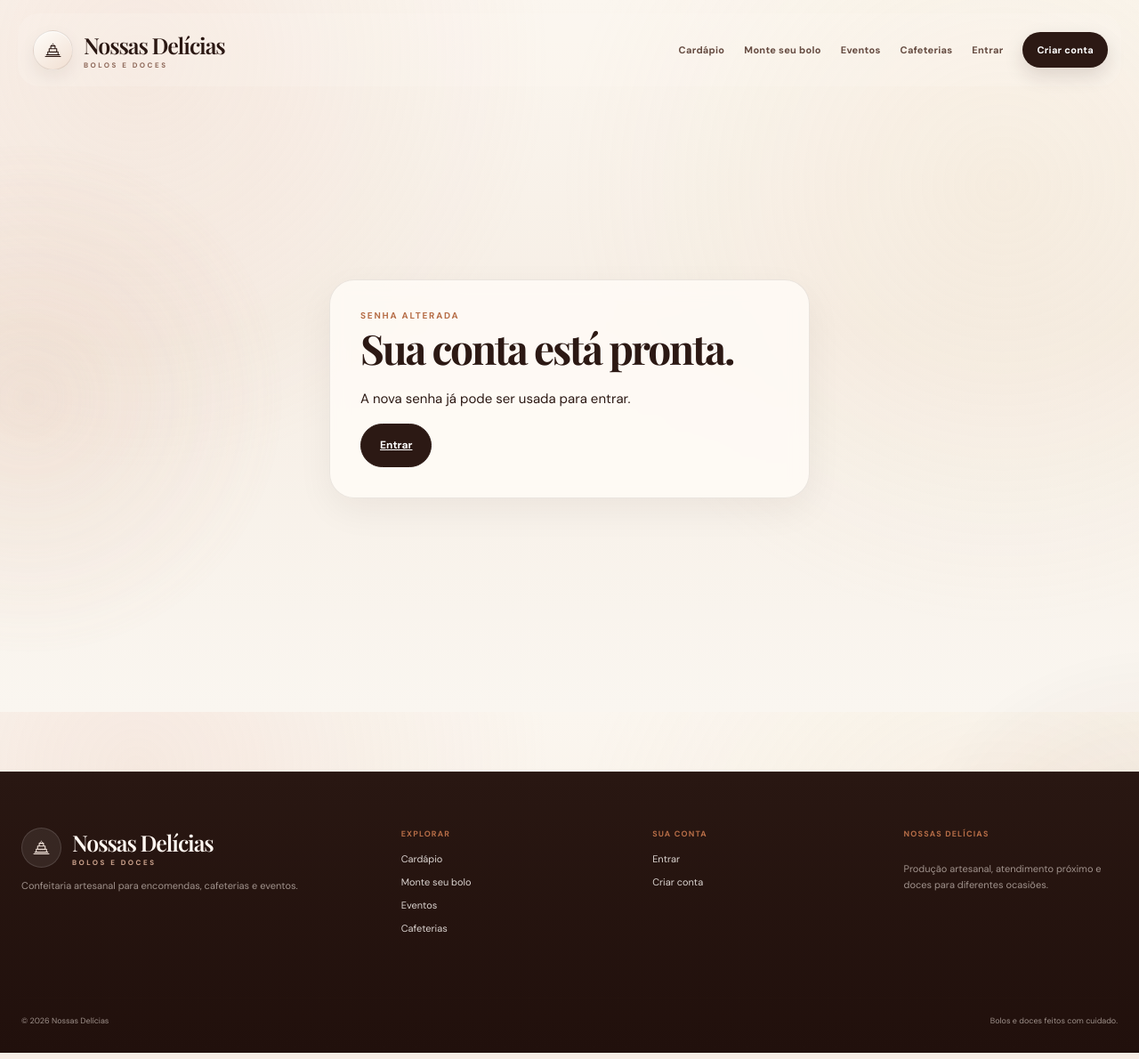
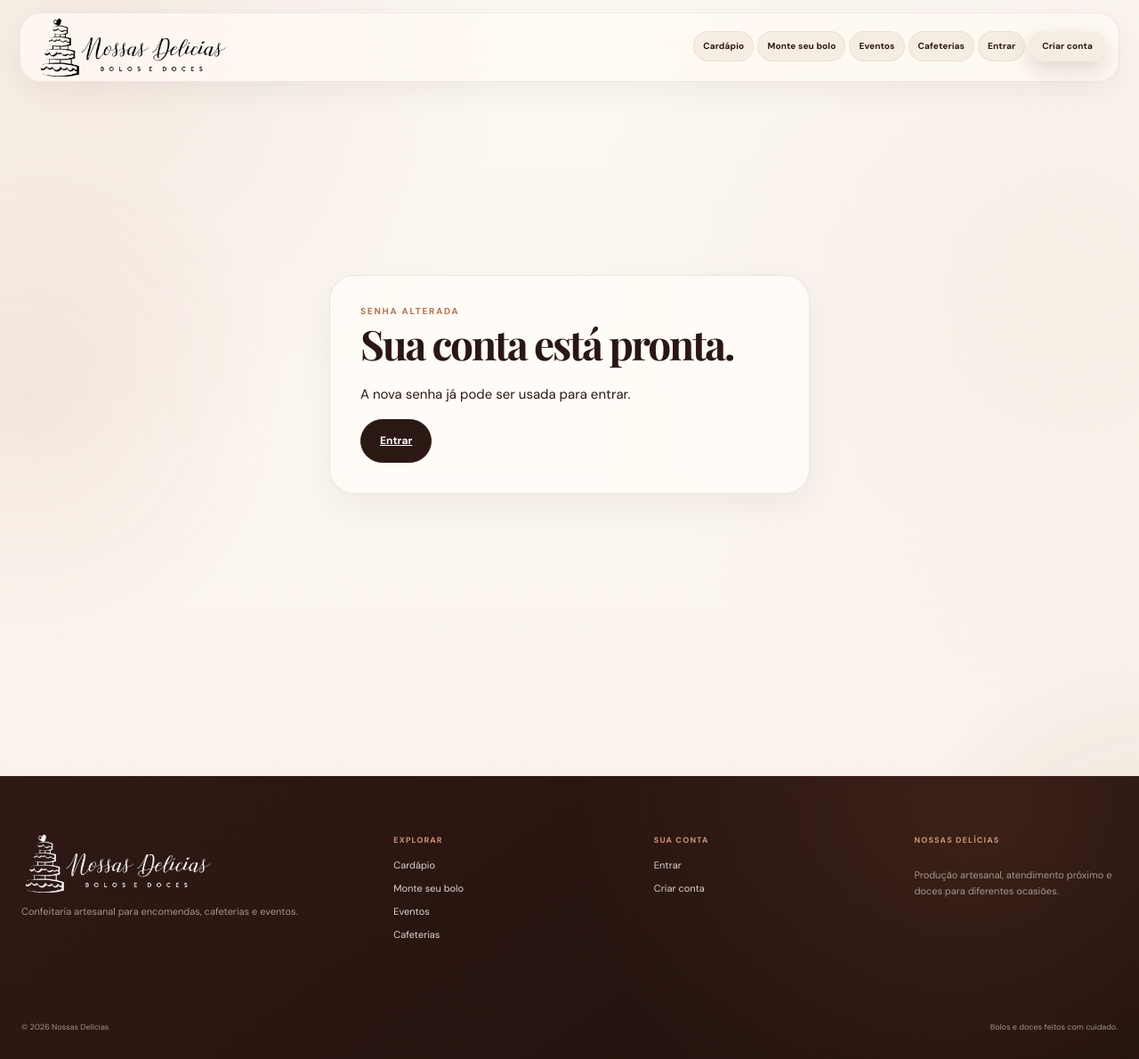
Before and after one commit to GabrielSantanaBR/nossas-delicias-site, a Django app: template templates/registration/password_reset_complete.html in a window 1280 px wide. Shown: the whole page at 89% size. Run offline with Django 5.2, Linux system fonts and the light colour scheme; the template is opened without the code that fills it, so the values that code supplies are empty; parts of the project's set-up code (start-up, migrations or seed data) failed here and were passed over.

Commit message:
feat: refine brand visuals and official identity

```diff
--- /dev/null
+++ b/static/brand-v19.css
@@ -0,0 +1,293 @@
+/* Nossas Delicias — final brand and motion layer */
+:root{
+  --nd-cream:#fbf6ef;
+  --nd-paper:#fffaf4;
+  --nd-cocoa:#2a1712;
+  --nd-cocoa-soft:#4c3027;
+  --nd-caramel:#b66f4e;
+  --nd-rose:#a88471;
+  --nd-line:rgba(42,23,18,.11);
+  --nd-shadow:0 24px 70px rgba(42,23,18,.10);
+  --nd-ease:cubic-bezier(.22,.72,.2,1);
+}
+
+html{scroll-behavior:smooth;scroll-padding-top:108px}
+body{
+  overflow-x:hidden;
+  background:
+    radial-gradient(circle at 8% 5%,rgba(190,132,104,.12),transparent 29rem),
+    radial-gradient(circle at 94% 26%,rgba(208,177,150,.12),transparent 34rem),
+    linear-gradient(180deg,#fcf8f2 0%,var(--nd-cream) 50%,#f7efe6 100%);
+  color:var(--nd-cocoa);
+  font-family:"DM Sans",system-ui,-apple-system,BlinkMacSystemFont,"Segoe UI",sans-serif;
+  -webkit-font-smoothing:antialiased;
+  text-rendering:optimizeLegibility;
+}
+img{max-width:100%}
+::selection{background:#d9b9a7;color:var(--nd-cocoa)}
+
+/* Official identity */
+.brand-lockup{
+  position:relative!important;
+  display:block!important;
+  width:230px!important;
+  height:66px!important;
+  min-width:0!important;
+  overflow:hidden!important;
+  border-radius:10px;
+}
+.brand-logo-frame{position:relative;display:block;width:230px;height:66px;overflow:hidden}
+.brand-logo-frame img{
+  position:absolute;
+  left:-34px;
+  top:-116px;
+  width:290px;
+  height:290px;
+  max-width:none;
+  object-fit:contain;
+  transition:transform .55s var(--nd-ease),opacity .3s ease;
+}
+.brand-lockup:hover .brand-logo-frame img{transform:translateY(-1px) scale(1.018)}
+.brand-lockup:focus-visible{outline:2px solid var(--nd-caramel);outline-offset:5px}
+
+/* Clean glass navigation */
+.site-header{padding:14px 20px 0!important;background:transparent}
+.header-inner{
+  width:min(calc(100% - 4px),1280px)!important;
+  min-height:78px!important;
+  grid-template-columns:242px minmax(0,1fr)!important;
+  gap:22px!important;
+  padding:5px 14px 5px 18px!important;
+  border:1px solid rgba(42,23,18,.07)!important;
+  border-radius:24px!important;
+  background:rgba(255,250,244,.76)!important;
+  box-shadow:0 10px 34px rgba(42,23,18,.055)!important;
+  backdrop-filter:blur(18px) saturate(1.25)!important;
+  -webkit-backdrop-filter:blur(18px) saturate(1.25)!important;
+}
+.site-header.is-scrolled{padding-top:7px!important}
+.site-header.is-scrolled .header-inner{min-height:68px!important;background:rgba(255,250,244,.93)!important;box-shadow:0 14px 38px rgba(42,23,18,.09)!important}
+.site-nav{gap:4px!important}
+.site-nav>a,.site-nav form button{
+  border-radius:999px!important;
+  padding:9px 11px!important;
+  color:#684e43!important;
+  font-size:10px!important;
+  letter-spacing:.015em!important;
+  transition:color .22s ease,background .22s ease,transform .22s var(--nd-ease)!important;
+}
+.site-nav>a::after,.site-nav form button::after{display:none!important}
+.site-nav>a:hover,.site-nav form button:hover,.site-nav>a.is-current{
+  color:var(--nd-cocoa)!important;
+  background:rgba(167,119,94,.10)!important;
+  transform:translateY(-1px)!important;
+}
+.site-nav>a.is-current{box-shadow:inset 0 0 0 1px rgba(42,23,18,.055)}
+.site-nav .nav-cta{padding-inline:15px!important;background:var(--nd-cocoa)!important;color:#fffaf6!important;box-shadow:0 10px 24px rgba(42,23,18,.14)!important}
+.site-nav .nav-cta:hover{background:#4c2b21!important;color:white!important}
+
+/* Hero */
+.hero-stage{
+  width:min(calc(100% - 40px),1280px)!important;
+  min-height:auto!important;
+  grid-template-columns:minmax(0,.93fr) minmax(460px,.78fr)!important;
+  gap:clamp(40px,6vw,82px)!important;
+  padding:clamp(66px,8vw,112px) 0 100px!important;
+}
+.hero-stage::before{opacity:.55}
+.hero-copy h1{max-width:760px!important;font-size:clamp(57px,6.35vw,96px)!important;letter-spacing:-.058em!important}
+.hero-copy h1 em{color:var(--nd-caramel)!important}
+.hero-lead{font-size:16px!important;line-height:1.75!important;color:#725d54!important}
+.hero-actions{margin-top:29px!important}
+.button,.cta,.cta-secondary,.ghost-button{border-radius:999px!important;transition:transform .25s var(--nd-ease),box-shadow .25s ease,background .25s ease!important}
+.button:hover,.cta:hover,.cta-secondary:hover,.ghost-button:hover{transform:translateY(-2px)!important}
+.button-primary{box-shadow:0 13px 30px rgba(42,23,18,.18)!important}
+.hero-proof{gap:clamp(18px,3vw,38px)!important;margin-top:40px!important}
+.hero-proof>div{min-width:0}
+.hero-visual{
+  min-height:clamp(520px,55vw,650px)!important;
+  border:1px solid rgba(42,23,18,.09)!important;
+  border-radius:clamp(28px,3vw,42px)!important;
+  box-shadow:0 42px 100px rgba(42,23,18,.17),inset 0 1px rgba(255,255,255,.28)!important;
+}
+.hero-photo-shell img{filter:saturate(.84) contrast(1.035) brightness(.91)!important}
+.hero-visual::after{
+  content:"";
+  position:absolute;
+  inset:0;
+  z-index:1;
+  pointer-events:none;
+  border-radius:inherit;
+  background:linear-gradient(135deg,rgba(255,255,255,.08),transparent 36%);
+}
+.hero-brand-seal{
+  position:absolute;
+  z-index:4;
+  top:18px;
+  left:20px;
+  width:96px;
+  height:96px;
+  display:grid;
+  place-items:center;
+  overflow:hidden;
+  border:1px solid rgba(255,255,255,.2);
+  border-radius:50%;
+  background:rgba(42,23,18,.48);
+  box-shadow:0 12px 34px rgba(22,10,7,.18),inset 0 1px rgba(255,255,255,.08);
+  backdrop-filter:blur(12px);
+  animation:nd-seal-float 5.6s ease-in-out infinite;
+}
+.hero-brand-seal img{width:118px;height:118px;max-width:none;object-fit:contain}
+.signature-card{z-index:3!important;background:rgba(45,24,17,.34)!important;border-color:rgba(255,255,255,.18)!important;box-shadow:0 18px 44px rgba(22,10,7,.1)}
+.floating-card{z-index:5!important;border:1px solid rgba(42,23,18,.06)!important;box-shadow:0 20px 50px rgba(23,11,8,.18)!important}
+.hero-scroll-cue{z-index:5}
+@keyframes nd-seal-float{0%,100%{transform:translateY(0) rotate(-1.2deg)}50%{transform:translateY(-7px) rotate(1.2deg)}}
+
+/* Consistent surfaces and interactive light */
+.featured-product,.portfolio-card,.public-process-card,.service-card,.product,.panel{
+  border-color:var(--nd-line)!important;
+}
+.featured-product,.public-process-card,.service-card,.product,.panel{
+  position:relative;
+  isolation:isolate;
+  overflow:hidden;
+  background-color:rgba(255,250,244,.88);
+  box-shadow:0 12px 40px rgba(42,23,18,.055);
+}
+.featured-product::before,.public-process-card::before,.service-card::before,.product::before,.panel::before{
+  content:"";
+  position:absolute;
+  z-index:-1;
+  inset:0;
+  pointer-events:none;
+  opacity:0;
+  background:radial-gradient(420px circle at var(--spot-x,50%) var(--spot-y,50%),rgba(206,157,130,.18),transparent 58%);
+  transition:opacity .35s ease;
+}
+.featured-product.is-interacting::before,.public-process-card.is-interacting::before,.service-card.is-interacting::before,.product.is-interacting::before,.panel.is-interacting::before{opacity:1}
+.featured-product,.service-card,.public-process-card,.product{transition:transform .38s var(--nd-ease),box-shadow .38s ease,border-color .3s ease!important}
+.featured-product:hover,.service-card:hover,.public-process-card:hover,.product.interactive:hover{transform:translateY(-6px)!important;box-shadow:var(--nd-shadow)!important;border-color:rgba(166,112,85,.22)!important}
+.featured-product{border-radius:28px!important}
+.featured-media{overflow:hidden!important}
+.featured-media img,.product>img{transition:transform .7s var(--nd-ease),filter .4s ease!important}
+.featured-product:hover .featured-media img,.product.interactive:hover>img{transform:scale(1.035);filter:saturate(.92)}
+.portfolio-card{border-radius:32px!important;box-shadow:0 20px 62px rgba(42,23,18,.10)!important}
+.portfolio-card::after{content:"";position:absolute;z-index:1;inset:0;pointer-events:none;background:radial-gradient(480px circle at var(--spot-x,50%) var(--spot-y,50%),rgba(255,237,225,.13),transparent 60%);opacity:0;transition:opacity .35s ease}
+.portfolio-card.is-interacting::after{opacity:1}
+.portfolio-copy{z-index:3!important}
+.public-process-card{border-radius:22px!important}
+.service-card{border-radius:28px!important}
+
+/* Section rhythm */
+.section-shell,.portfolio-shell,.public-process,.cake-studio-shell,.cake-trust,.catalog-tools,.catalog-section,.page-intro,.dashboard,.account-workspace{width:min(calc(100% - 40px),1280px)!important}
+.section-heading h2,.portfolio-heading h2,.public-process-heading h2,.page-intro h1{color:var(--nd-cocoa)!important;text-wrap:balance}
+.eyebrow,.section-head>span{color:var(--nd-caramel)!important}
+.marquee-strip{border-color:rgba(42,23,18,.09)!important;background:rgba(255,250,244,.56)!important}
+.final-cta{width:min(calc(100% - 40px),1280px)!important;border-radius:36px!important;box-shadow:0 34px 90px rgba(42,23,18,.18)!important}
+
+/* Reveal is visible without JavaScript and refined once enhancement loads */
+.brand-v19-ready [data-reveal]{transition-delay:var(--reveal-delay,0ms)!important}
+
+/* Footer: full bleed, correct logo and reliable spacing */
+.site-footer{
+  margin-top:100px!important;
+  padding-top:64px!important;
+  background:
+    radial-gradient(circle at 86% 12%,rgba(180,112,81,.15),transparent 28rem),
+    linear-gradient(145deg,#301914,#21100c)!important;
+  border-top:1px solid rgba(255,255,255,.07)!important;
+}
+.footer-grid{grid-template-columns:minmax(250px,1.55fr) repeat(3,minmax(130px,1fr))!important;gap:clamp(28px,5vw,70px)!important}
+.site-footer .brand-lockup{width:230px!important;height:66px!important}
+.site-footer .brand-logo-frame img{filter:invert(1) sepia(.18) brightness(1.38);opacity:.95}
+.site-footer .footer-brand p{max-width:330px;margin-top:12px;line-height:1.7}
+.site-footer .footer-label{color:#d39476!important}
+.footer-bottom{padding-bottom:max(0px,env(safe-area-inset-bottom))}
+
+/* Operations and Django admin also use the official seal */
+.ops-brand-mark{overflow:hidden!important}
+.ops-brand-mark img{width:58px;height:58px;max-width:none;object-fit:contain;display:block}
+.ops-sidebar{box-shadow:18px 0 60px rgba(32,15,11,.09)}
+.ops-panel,.ops-kpis article{border-color:rgba(42,23,18,.09)!important;box-shadow:0 10px 34px rgba(42,23,18,.045)}
+
+@media(max-width:1120px){
+  .site-nav>a,.site-nav form button{padding-inline:8px!important;font-size:9px!important}
+  .hero-stage{grid-template-columns:minmax(0,1fr) minmax(410px,.78fr)!important;gap:42px!important}
+  .hero-copy h1{font-size:clamp(55px,6.6vw,78px)!important}
+}
+
+@media(max-width:980px){
+  .header-inner{grid-template-columns:1fr auto!important}
+  .nav-toggle{display:block!important}
+  .site-nav{
+    position:absolute!important;
+    left:20px!important;
+    right:20px!important;
+    top:calc(100% + 8px)!important;
+    display:grid!important;
+    gap:4px!important;
+    padding:12px!important;
+    border:1px solid var(--nd-line)!important;
+    border-radius:20px!important;
+    background:rgba(255,250,244,.98)!important;
+    box-shadow:0 24px 64px rgba(42,23,18,.16)!important;
+    backdrop-filter:blur(18px)!important;
+    transform:translateY(-8px) scale(.985)!important;
+    transform-origin:top!important;
+    opacity:0!important;
+    visibility:hidden!important;
+    transition:opacity .22s ease,transform .25s var(--nd-ease),visibility .22s!important;
+  }
+  .site-nav.is-open{opacity:1!important;visibility:visible!important;transform:none!important}
+  .site-nav>a,.site-nav form button{width:100%;padding:11px 13px!important;text-align:left!important;font-size:11px!important}
+  .site-nav form{width:100%}
+  .hero-stage{grid-template-columns:1fr!important;gap:54px!important;padding-top:72px!important}
+  .hero-copy{max-width:800px}
+  .hero-copy h1{font-size:clamp(58px,10vw,90px)!important}
+  .hero-visual{min-height:620px!important}
+  .footer-grid{grid-template-columns:1.2fr 1fr 1fr!important}
+  .footer-note{grid-column:2/-1}
+}
+
+@media(max-width:680px){
+  html{scroll-padding-top:88px}
+  .site-header{padding:8px 8px 0!important}
+  .header-inner{width:100%!important;min-height:64px!important;padding:2px 8px 2px 11px!important;border-radius:19px!important}
+  .brand-lockup,.brand-logo-frame{width:202px!important;height:58px!important}
+  .brand-logo-frame img{left:-29px;top:-104px;width:260px;height:260px}
+  .nav-toggle{width:42px!important;height:42px!important}
+  .site-nav{left:8px!important;right:8px!important}
+  .hero-stage{width:min(calc(100% - 24px),1280px)!important;padding:54px 0 74px!important;gap:42px!important}
+  .hero-copy h1{font-size:clamp(49px,15vw,68px)!important;line-height:.94!important}
+  .hero-lead{font-size:15px!important}
+  .hero-proof{display:grid!important;grid-template-columns:repeat(3,minmax(0,1fr));gap:10px!important}
+  .hero-proof strong{font-size:18px!important}.hero-proof span{font-size:7px!important}
+  .hero-visual{min-height:520px!important;border-radius:27px!important}
+  .hero-brand-seal{top:14px;left:14px;width:78px;height:78px}.hero-brand-seal img{width:96px;height:96px}
+  .signature-card{left:16px!important;right:16px!important;padding:22px!important}
+  .signature-card strong{font-size:clamp(28px,9vw,40px)!important}
+  .floating-card{max-width:76%;padding:12px 14px!important}.floating-card-top{right:12px!important}.floating-card-bottom{left:12px!important}
+  .hero-scroll-cue{display:none!important}
+  .section-shell,.portfolio-shell,.public-process,.cake-studio-shell,.cake-trust,.catalog-tools,.catalog-section,.page-intro,.dashboard,.account-workspace,.final-cta{width:min(calc(100% - 24px),1280px)!important}
+  .portfolio-card{border-radius:25px!important}.featured-product,.service-card{border-radius:23px!important}
+  .final-cta{border-radius:26px!important}
+  .site-footer{margin-top:72px!important;padding:48px 20px 24px!important}
+  .footer-grid{grid-template-columns:1fr 1fr!important;gap:32px 22px!important}
+  .footer-brand{grid-column:1/-1}.footer-note{grid-column:1/-1}
+  .footer-bottom{align-items:flex-start;flex-direction:column;margin-top:34px!important}
+}
+
+@media(max-width:420px){
+  .brand-lockup,.brand-logo-frame{width:185px!important}
+  .brand-logo-frame img{left:-28px;top:-99px;width:248px;height:248px}
+  .hero-actions{display:grid!important}.hero-actions .button{width:100%}
+  .hero-proof{grid-template-columns:1fr!important}.hero-proof>div{display:grid;grid-template-columns:30px 1fr;align-items:center}
+  .hero-visual{min-height:480px!important}
+  .footer-grid{grid-template-columns:1fr!important}.footer-note{grid-column:auto}
+}
+
+@media(prefers-reduced-motion:reduce){
+  html{scroll-behavior:auto}
+  *,*::before,*::after{animation-duration:.01ms!important;animation-iteration-count:1!important;scroll-behavior:auto!important;transition-duration:.01ms!important}
+  [data-reveal]{opacity:1!important;transform:none!important}
+}
--- /dev/null
+++ b/static/brand-v19.js
@@ -0,0 +1,63 @@
+(() => {
+  "use strict";
+
+  const root = document.documentElement;
+  root.classList.add("brand-v19-ready");
+
+  const normalizePath = (path) => {
+    const value = path.replace(/\/+$/, "");
+    return value || "/";
+  };
+
+  const currentPath = normalizePath(window.location.pathname);
+  document.querySelectorAll(".site-nav > a[href]").forEach((link) => {
+    const target = new URL(link.href, window.location.origin);
+    if (target.origin !== window.location.origin) return;
+    const linkPath = normalizePath(target.pathname);
+    const isCurrent = linkPath === "/" ? currentPath === "/" : currentPath === linkPath || currentPath.startsWith(`${linkPath}/`);
+    if (!isCurrent) return;
+    link.classList.add("is-current");
+    link.setAttribute("aria-current", "page");
+  });
+
+  const revealGroups = [
+    ".featured-grid [data-reveal]",
+    ".portfolio-grid [data-reveal]",
+    ".public-process-grid [data-reveal]",
+    ".service-grid [data-reveal]",
+    ".catalog-grid [data-reveal]",
+    ".cake-trust [data-reveal]",
+  ];
+  revealGroups.forEach((selector) => {
+    document.querySelectorAll(selector).forEach((item, index) => {
+      item.style.setProperty("--reveal-delay", `${Math.min(index * 70, 280)}ms`);
+    });
+  });
+
+  const supportsPointer = window.matchMedia("(pointer: fine)").matches;
+  const reducedMotion = window.matchMedia("(prefers-reduced-motion: reduce)").matches;
+  if (!supportsPointer || reducedMotion) return;
+
+  const interactiveCards = document.querySelectorAll(
+    ".featured-product, .portfolio-card, .public-process-card, .service-card, .product.interactive, .panel"
+  );
+
+  interactiveCards.forEach((card) => {
+    let animationFrame = 0;
+    card.addEventListener("pointermove", (event) => {
+      if (animationFrame) cancelAnimationFrame(animationFrame);
+      animationFrame = requestAnimationFrame(() => {
+        const bounds = card.getBoundingClientRect();
+        const x = ((event.clientX - bounds.left) / bounds.width) * 100;
+        const y = ((event.clientY - bounds.top) / bounds.height) * 100;
+        card.style.setProperty("--spot-x", `${x.toFixed(2)}%`);
+        card.style.setProperty("--spot-y", `${y.toFixed(2)}%`);
+        card.classList.add("is-interacting");
+      });
+    }, { passive: true });
+    card.addEventListener("pointerleave", () => {
+      if (animationFrame) cancelAnimationFrame(animationFrame);
+      card.classList.remove("is-interacting");
+    }, { passive: true });
+  });
+})();
--- a/templates/base.html
+++ b/templates/base.html
@@ -8,6 +8,10 @@
   <meta name="theme-color" content="#2d1a15">
   <meta name="color-scheme" content="light">
   <title>{% block title %}Nossas Delícias{% endblock %}</title>
+  <link rel="icon" type="image/png" href="{% static 'brand/nossas-delicias-seal.png' %}">
+  <link rel="shortcut icon" href="{% static 'brand/nossas-delicias-seal.png' %}">
+  <link rel="apple-touch-icon" href="{% static 'brand/nossas-delicias-seal.png' %}">
+  <link rel="manifest" href="{% static 'site.webmanifest' %}">
   <link rel="preconnect" href="https://fonts.googleapis.com">
   <link rel="preconnect" href="https://fonts.gstatic.com" crossorigin>
   <link href="https://fonts.googleapis.com/css2?family=DM+Sans:wght@400;500;600;700&family=Playfair+Display:wght@500;600;700&display=swap" rel="stylesheet">
@@ -20,6 +24,7 @@
   {% block head %}{% endblock %}
   <link rel="stylesheet" href="{% static 'v18-polish.css' %}">
   <link rel="stylesheet" href="{% static 'v18-media-fallback.css' %}">
+  <link rel="stylesheet" href="{% static 'brand-v19.css' %}">
 </head>
 <body>
   <a class="skip-link" href="#conteudo">Ir para o conteúdo</a>
@@ -30,8 +35,7 @@
   <header class="site-header" data-site-header>
     <div class="header-inner">
       <a class="brand-lockup" href="{% url 'home' %}" aria-label="Nossas Delícias — início">
-        <span class="brand-mark" aria-hidden="true"><svg viewBox="0 0 48 48" fill="none" xmlns="http://www.w3.org/2000/svg"><path d="M12 32.5h24M14.5 32.5V27h19v5.5M17 27v-6h14v6M20 21v-5h8v5" stroke="currentColor" stroke-width="1.8" stroke-linecap="round" stroke-linejoin="round"/><path d="M18 27c1.1 1.2 2.2 1.2 3.3 0 1.1 1.2 2.2 1.2 3.3 0 1.1 1.2 2.2 1.2 3.3 0 1.1 1.2 2.2 1.2 3.3 0" stroke="currentColor" stroke-width="1.45" stroke-linecap="round"/><path d="M21.5 16c0-1.7 1.1-3 2.5-4 1.4 1 2.5 2.3 2.5 4" stroke="currentColor" stroke-width="1.5" stroke-linecap="round"/><path d="M10 35.5h28" stroke="currentColor" stroke-width="1.8" stroke-linecap="round"/></svg></span>
-        <span class="brand-wordmark"><strong>Nossas Delícias</strong><small>BOLOS E DOCES</small></span>
+        <span class="brand-logo-frame" aria-hidden="true"><img src="{% static 'brand/nossas-delicias-wordmark.png' %}" width="500" height="500" alt=""></span>
       </a>
       <button class="nav-toggle" type="button" data-nav-toggle aria-expanded="false" aria-controls="site-nav" aria-label="Abrir menu"><span></span><span></span></button>
       <nav class="site-nav" id="site-nav" data-site-nav aria-label="Navegação principal">
@@ -56,8 +60,7 @@
     <div class="footer-grid">
       <div class="footer-brand">
         <a class="brand-lockup" href="{% url 'home' %}" aria-label="Nossas Delícias — início">
-          <span class="brand-mark" aria-hidden="true"><svg viewBox="0 0 48 48" fill="none" xmlns="http://www.w3.org/2000/svg"><path d="M12 32.5h24M14.5 32.5V27h19v5.5M17 27v-6h14v6M20 21v-5h8v5" stroke="currentColor" stroke-width="1.8" stroke-linecap="round" stroke-linejoin="round"/><path d="M18 27c1.1 1.2 2.2 1.2 3.3 0 1.1 1.2 2.2 1.2 3.3 0 1.1 1.2 2.2 1.2 3.3 0 1.1 1.2 2.2 1.2 3.3 0" stroke="currentColor" stroke-width="1.45" stroke-linecap="round"/><path d="M21.5 16c0-1.7 1.1-3 2.5-4 1.4 1 2.5 2.3 2.5 4" stroke="currentColor" stroke-width="1.5" stroke-linecap="round"/><path d="M10 35.5h28" stroke="currentColor" stroke-width="1.8" stroke-linecap="round"/></svg></span>
-          <span class="brand-wordmark"><strong>Nossas Delícias</strong><small>BOLOS E DOCES</small></span>
+          <span class="brand-logo-frame" aria-hidden="true"><img src="{% static 'brand/nossas-delicias-wordmark.png' %}" width="500" height="500" alt=""></span>
         </a>
         <p>Confeitaria artesanal para encomendas, cafeterias e eventos.</p>
       </div>
@@ -71,6 +74,7 @@
   <script src="{% static 'app.js' %}" defer></script>
   <script src="{% static 'public-v17.js' %}" defer></script>
   <script src="{% static 'v18-media-fallback.js' %}" defer></script>
+  <script src="{% static 'brand-v19.js' %}" defer></script>
   {% block scripts %}{% endblock %}
 </body>
 </html>
--- a/templates/store/home.html
+++ b/templates/store/home.html
@@ -22,6 +22,7 @@
       <img src="{% static 'images/showcase/confeitaria-hero.webp' %}" alt="Bolo de chocolate, brownies e brigadeiros artesanais" fetchpriority="high" decoding="async">
     </div>
     <div class="hero-visual-glow"></div>
+    <div class="hero-brand-seal" aria-hidden="true"><img src="{% static 'brand/nossas-delicias-seal.png' %}" width="478" height="478" alt=""></div>
     <div class="floating-card floating-card-top"><span>Feito em pequenos lotes</span><b>Produção com cuidado</b><small>Receitas preparadas para cada pedido</small></div>
     <div class="signature-card"><span class="signature-kicker">Nossas Delícias</span><strong>Uma experiência que começa antes da primeira mordida.</strong><div class="signature-line"></div><div class="signature-meta"><span>feito à mão</span><span>encomendas</span><span>ocasiões especiais</span></div></div>
     <div class="floating-card floating-card-bottom"><span>Para cada ocasião</span><b>Do café à celebração</b><small>Brownies · bolos · presentes · eventos</small></div>
--- a/templates/store/management_center.html
+++ b/templates/store/management_center.html
@@ -5,7 +5,7 @@
 <div class="ops-shell" data-ops-shell>
   <aside class="ops-sidebar" data-ops-sidebar>
     <div class="ops-brand">
-      <span class="ops-brand-mark" aria-hidden="true"><svg viewBox="0 0 48 48" fill="none"><path d="M12 32.5h24M14.5 32.5V27h19v5.5M17 27v-6h14v6M20 21v-5h8v5M10 35.5h28" stroke="currentColor" stroke-width="1.8" stroke-linecap="round"/><path d="M18 27c1.1 1.2 2.2 1.2 3.3 0 1.1 1.2 2.2 1.2 3.3 0 1.1 1.2 2.2 1.2 3.3 0 1.1 1.2 2.2 1.2 3.3 0" stroke="currentColor" stroke-width="1.45" stroke-linecap="round"/></svg></span>
+      <span class="ops-brand-mark" aria-hidden="true"><img src="{% static 'brand/nossas-delicias-seal.png' %}" width="478" height="478" alt=""></span>
       <div><strong>Nossas Delícias</strong><small>OPERAÇÃO & INTELIGÊNCIA</small></div>
     </div>
     <div class="ops-live"><i></i><span>Sistema operacional</span><b>ONLINE</b></div>
```
Also changed, not shown: store/tests_visual.py (+7 -1 lines), templates/admin/base_site.html (+3 -6 lines), static/admin-nd.css, static/brand/nossas-delicias-seal.png (added), static/brand/nossas-delicias-wordmark.png (added), static/site.webmanifest (added).
